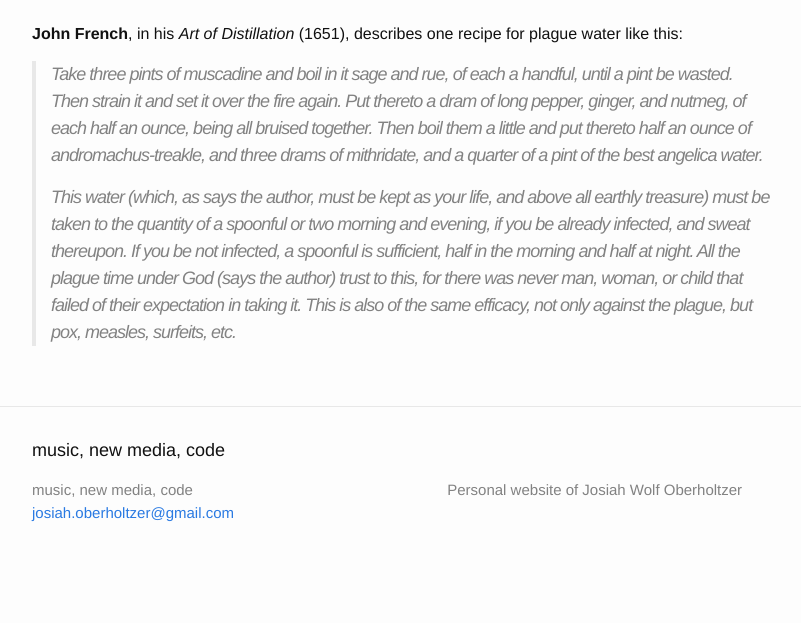
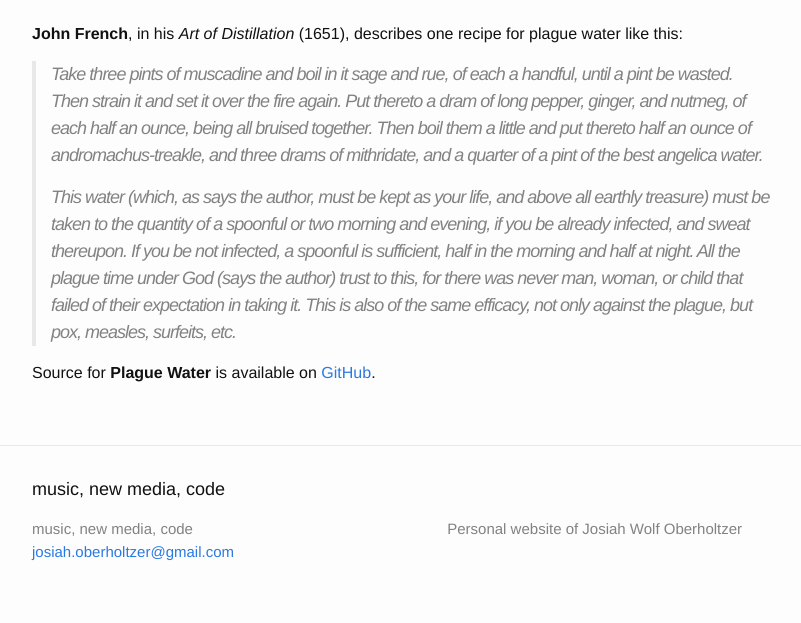
Before and after one commit to josiah-wolf-oberholtzer/josiah-wolf-oberholtzer.github.io, a Jekyll site: the page built from _posts/scores/2014-02-14-plague-water.md, in a window 1280 px wide. Shown: the part 393-1016 px from the top of the page, without its empty margins (238-1039 px from the left). Built offline with Jekyll 4.4.1, drawn with Linux system fonts in a browser that asks for light colours; before the commit the page ends 977 px from its top, so only the background shows below that.

Commit message:
Updated Plague Water information.

```diff
--- a/_posts/scores/2014-02-14-plague-water.md
+++ b/_posts/scores/2014-02-14-plague-water.md
@@ -29,3 +29,6 @@ water like this:
 > there was never man, woman, or child that failed of their expectation in
 > taking it. This is also of the same efficacy, not only against the plague,
 > but pox, measles, surfeits, etc.
+
+Source for **Plague Water** is available on
+[GitHub](https://github.com/josiah-wolf-oberholtzer/plague_water).
```
